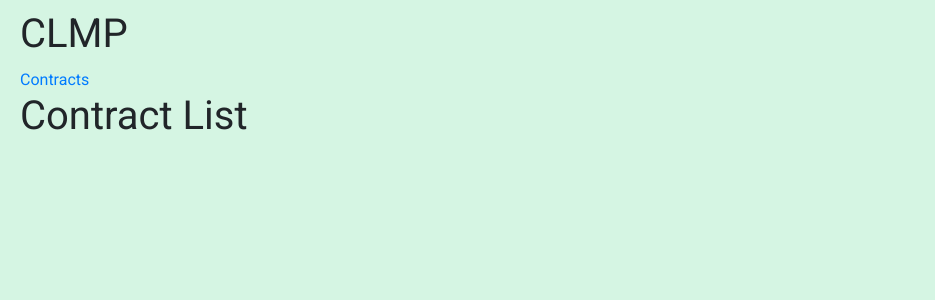
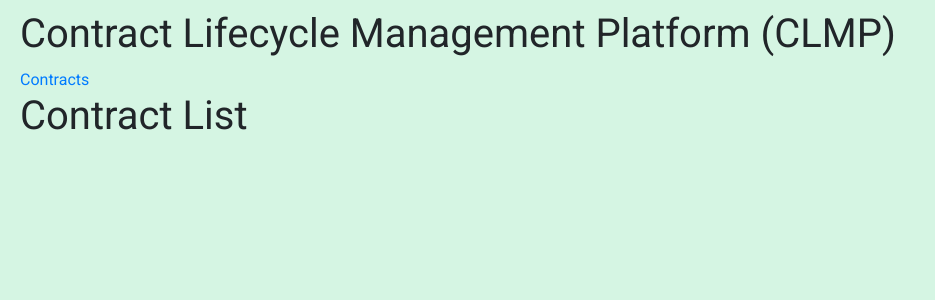
Before and after one commit to wayfarer1549/ECU-SENG-6240-SP2020-Team-3-project, a Django app: page /contracts/ in a window 1280 px wide. Shown: the top 300 px of the page, without its empty margins (0-935 px from the left). Run offline with Django 3.2, Linux system fonts and the light colour scheme; data that the repository does not hold is empty; some libraries are stand-ins or nearby versions.

Commit message:
Added text to header

```diff
--- a/src/clmp/templates/base_layout.html
+++ b/src/clmp/templates/base_layout.html
@@ -18,7 +18,7 @@
 
 <body>
     <header class="header-wrapper">
-        <h1>CLMP</h1>
+        <h1>Contract Lifecycle Management Platform (CLMP)</h1>
     </header>
     <div class="wrapper">
         </div><a href="{% url 'contracts:list' %}">Contracts</a></h1>
```
